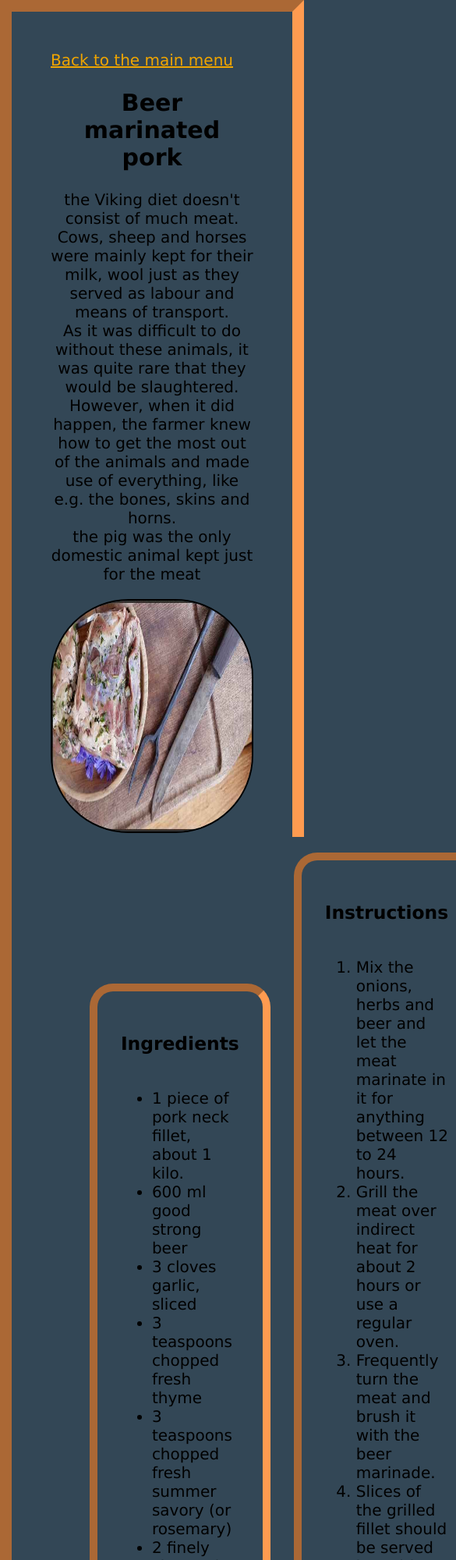
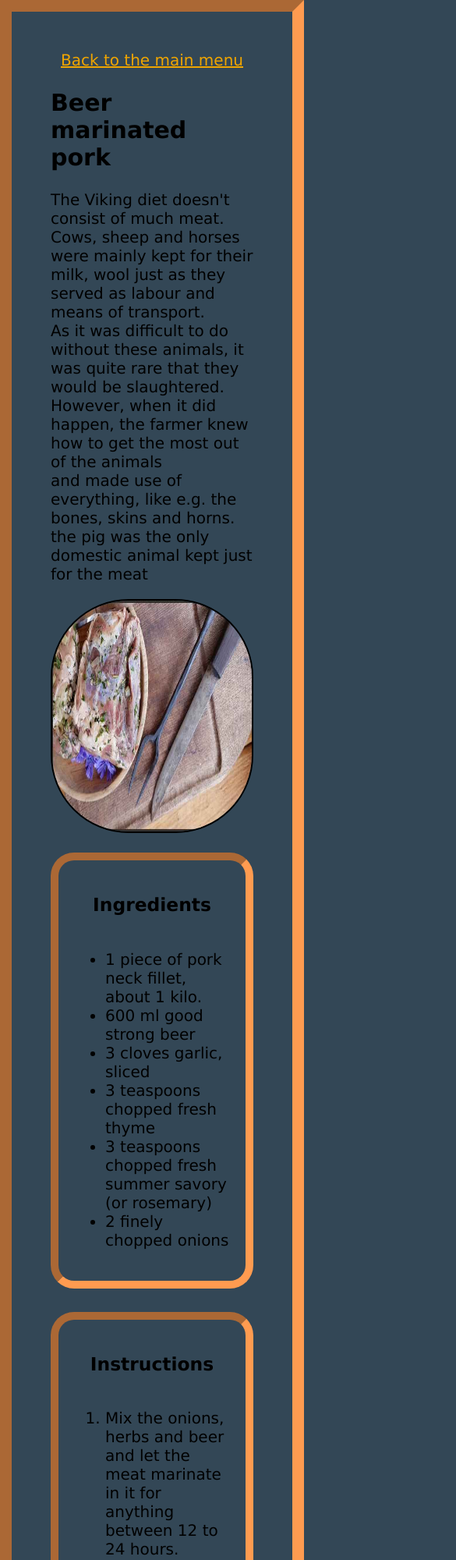
Before and after one commit to CamilleOnoda/Odin-Recipes, a plain HTML site: page recipes/pork.html in a window 390 px wide. Shown: the top 2000 px of the page at 78% size, 585 px wide, since content can reach past the window. Drawn offline with Linux system fonts and the light colour scheme; a web font is replaced by a local one.

Commit message:
Add a media query to be mobile responsive

```diff
--- a/recipes/css/styles.css
+++ b/recipes/css/styles.css
@@ -41,7 +41,7 @@ body {
     display: flex;
     flex-basis: fit-content;
     flex-direction: column;
-    padding: 30px;
+    padding: 20px;
     max-width: 800px;
     border-radius: 30px;
     border: 10px inset #FF9B50;
@@ -60,3 +60,23 @@ body {
 #back-menu {
     color: #F0A500;
 }
+
+@media (max-width: 700px) {
+    .flex {
+        flex-direction: column;
+        padding-left: 0;
+        padding-right: 0;
+
+    }
+    .description {
+        text-align: left;
+    }
+    footer {
+        text-align: center;
+        padding-top: 20px;
+    }
+    header {
+        text-align: center;
+    }
+
+}
--- a/recipes/pork.html
+++ b/recipes/pork.html
@@ -10,13 +10,15 @@
     <title>Odin Recipes</title>
 </head>
 <body>
-    <a id="back-menu" href="../index.html">Back to the main menu</a>
+    <header>
+        <a id="back-menu" href="../index.html">Back to the main menu</a>
+    </header>
     <section class="description">
     <h1>Beer marinated pork</h1>
-        <p>the Viking diet doesn't consist of much meat.
+        <p>The Viking diet doesn't consist of much meat.<br>
             Cows, sheep and horses were mainly kept for their milk, wool just as they served as labour and means of transport.<br>
             As it was difficult to do without these animals, it was quite rare that they would be slaughtered.<br>
-            However, when it did happen, the farmer knew how to get the most out of the animals and made use of everything, like e.g. the bones, skins and horns.<br>
+            However, when it did happen, the farmer knew how to get the most out of the animals<br>and made use of everything, like e.g. the bones, skins and horns.<br>
             the pig was the only domestic animal kept just for the meat</p>
         <img src="./images/pork.jpeg" alt="Picture of the marinated pork before cooking.">
     </section>
```
Also changed, not shown: recipes/birka-bread.html (+4 -3 lines), recipes/stew.html (+4 -2 lines).
